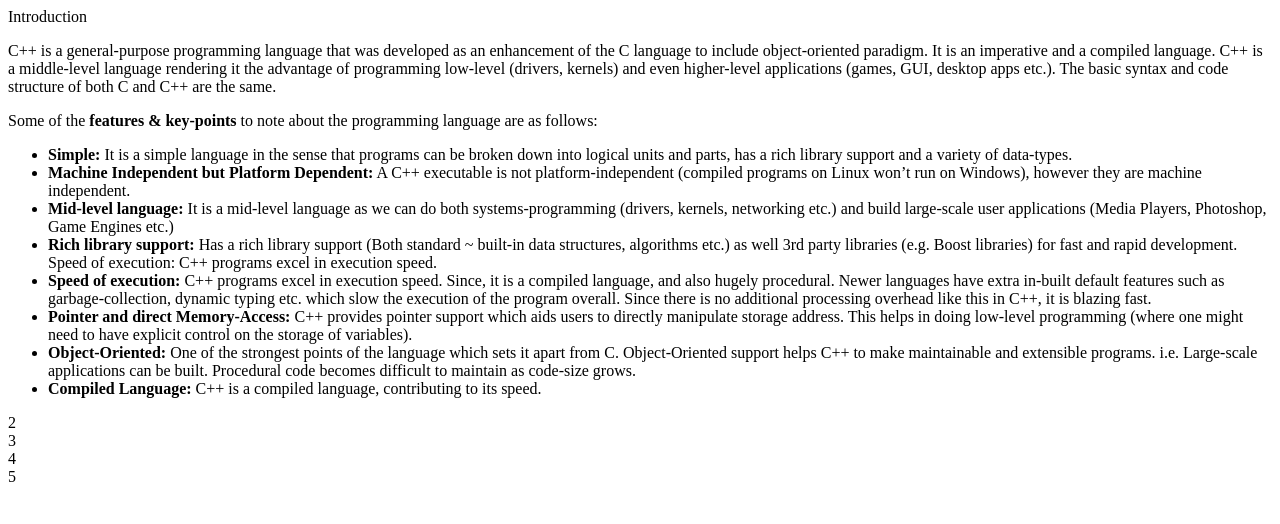
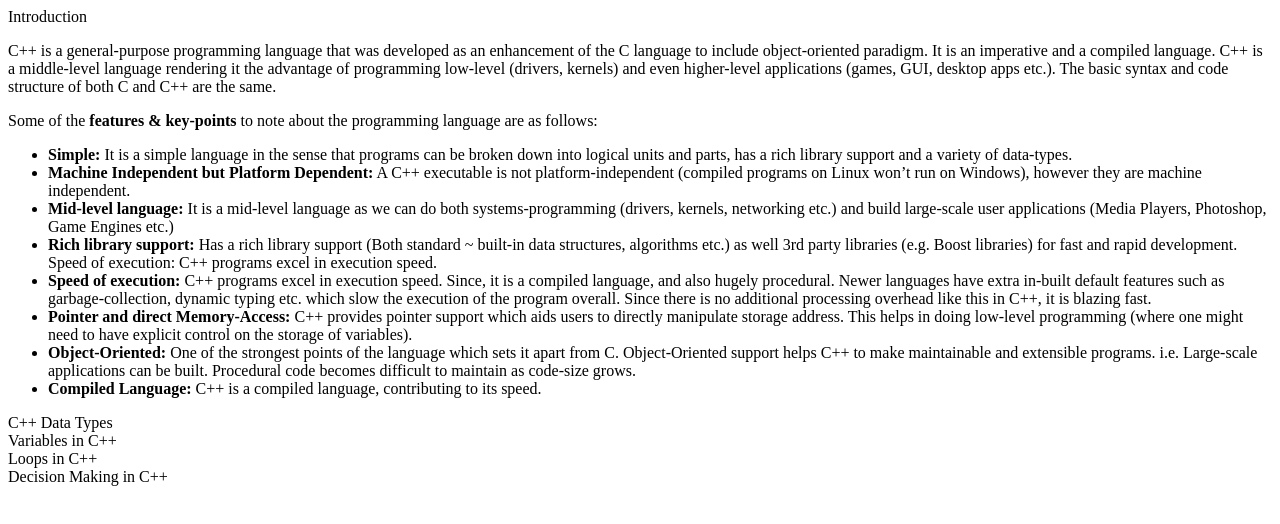
Before and after one commit to khusamayasir/Technical-Documentation-Page, a plain HTML site: page index.html in a window 1280 px wide. Drawn offline with Linux system fonts and the light colour scheme.

Commit message:
update index.html

```diff
--- a/index.html
+++ b/index.html
@@ -51,13 +51,18 @@
 
 
       <section class="main-section">
-        <header>2</header></section>
+        <header>C++ Data Types</header>
+      </section>
       <section class="main-section">
-        <header>3</header></section>
+        <header>Variables in C++</header>
+      </section>
       <section class="main-section">
-        <header>4</header></section>
+        <header>Loops in C++</header>
+      </section>
       <section class="main-section">
-        <header>5</header></section>
+        <header>Decision Making in C++</header>
+      </section>
+
     </main>
 </body>
 </html>
```
